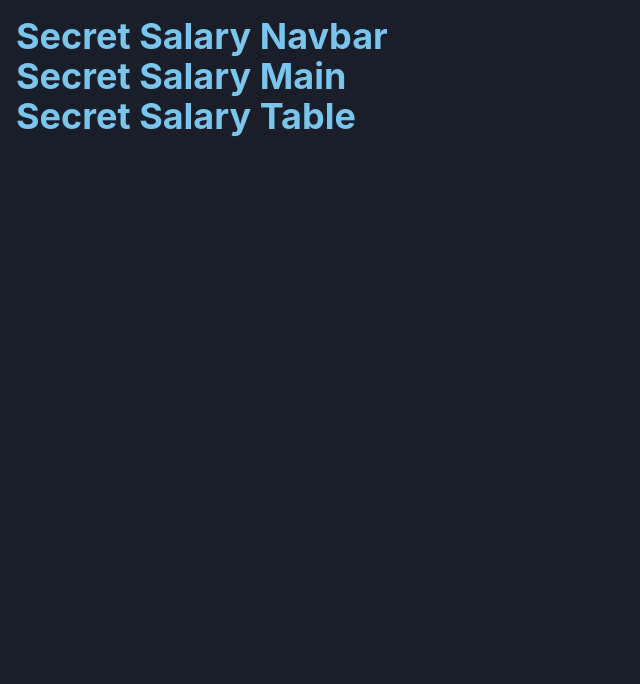
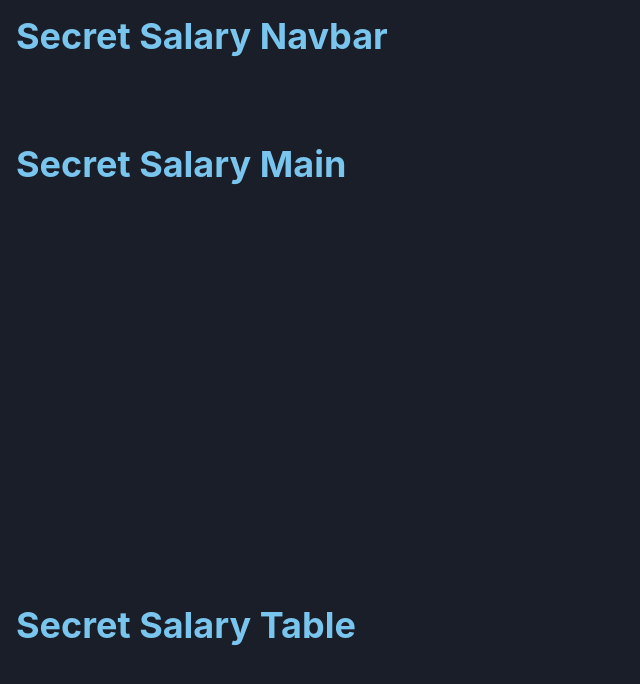
Before and after one commit to ziraserrano/secretsalary, a React (Vite) app: page / in a window 1280 px wide. Shown: the top 684 px of the page, without its empty margins (0-640 px from the left). Built offline with nearby package versions, Linux system fonts and the light colour scheme; what prettier-plugin-tailwindcss would draw is missing.

Commit message:
Set all components in a container with appropriate height

```diff
--- a/src/components/Main.jsx
+++ b/src/components/Main.jsx
@@ -2,7 +2,7 @@
 
 export default function Main() {
 	return (
-		<div>
+		<div className="container h-3/5">
 			<h1 className="text-4xl font-bold text-blue">Secret Salary Main</h1>
 		</div>
 	);
--- a/src/components/Navbar.jsx
+++ b/src/components/Navbar.jsx
@@ -2,7 +2,7 @@
 
 export default function Navbar() {
 	return (
-		<div>
+		<div className="container h-1/6">
 			<h1 className="text-4xl font-bold text-blue">Secret Salary Navbar</h1>
 		</div>
 	);
--- a/src/components/Table.jsx
+++ b/src/components/Table.jsx
@@ -2,7 +2,7 @@
 
 export default function Table() {
 	return (
-		<div>
+		<div className="container h-max">
 			<h1 className="text-4xl font-bold text-blue">Secret Salary Table</h1>
 		</div>
 	);
```
